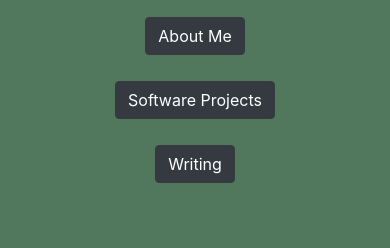
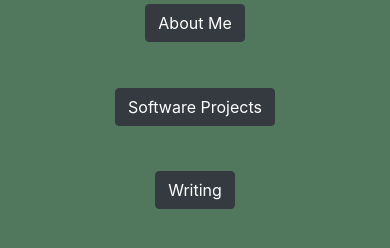
Before and after one commit to samuel-casey/personalSite, a plain HTML site: page public/index.html in a window 390 px wide. Shown: the part 450-698 px from the top of the page. Drawn offline with nearby package versions, Linux system fonts and the light colour scheme.

Commit message:
added padding to homepage buttons media query

```diff
--- a/public/aboutMeStyle.css
+++ b/public/aboutMeStyle.css
@@ -11,8 +11,6 @@
         main {
             grid-template-columns: 12.5fr 25fr 25fr 25fr 12.5fr;
             grid-template-rows: 10vh 10vh 70vh 10vh;
-            /* onclick
-            /* grid-template-rows: 10vh 80vh 10vh */
             width: 100vw;
             align-self: flex-start;
         }
--- a/public/index.css
+++ b/public/index.css
@@ -45,6 +45,7 @@ h1 {
     .buttons {
         display: block;
         height: 75%;
+        padding: .4em;
     }
     #callToAction {
         margin-bottom: 20px;
```
